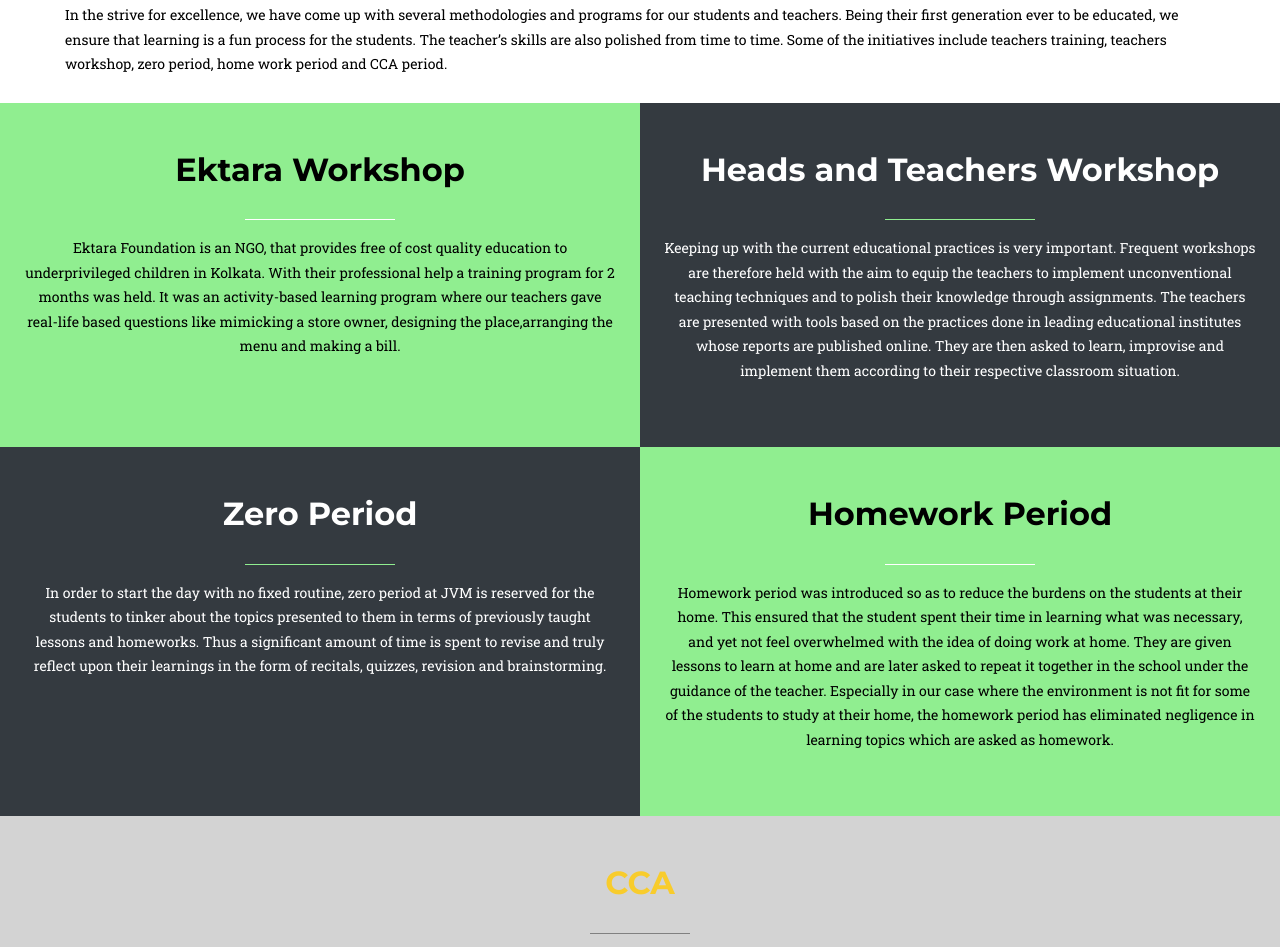
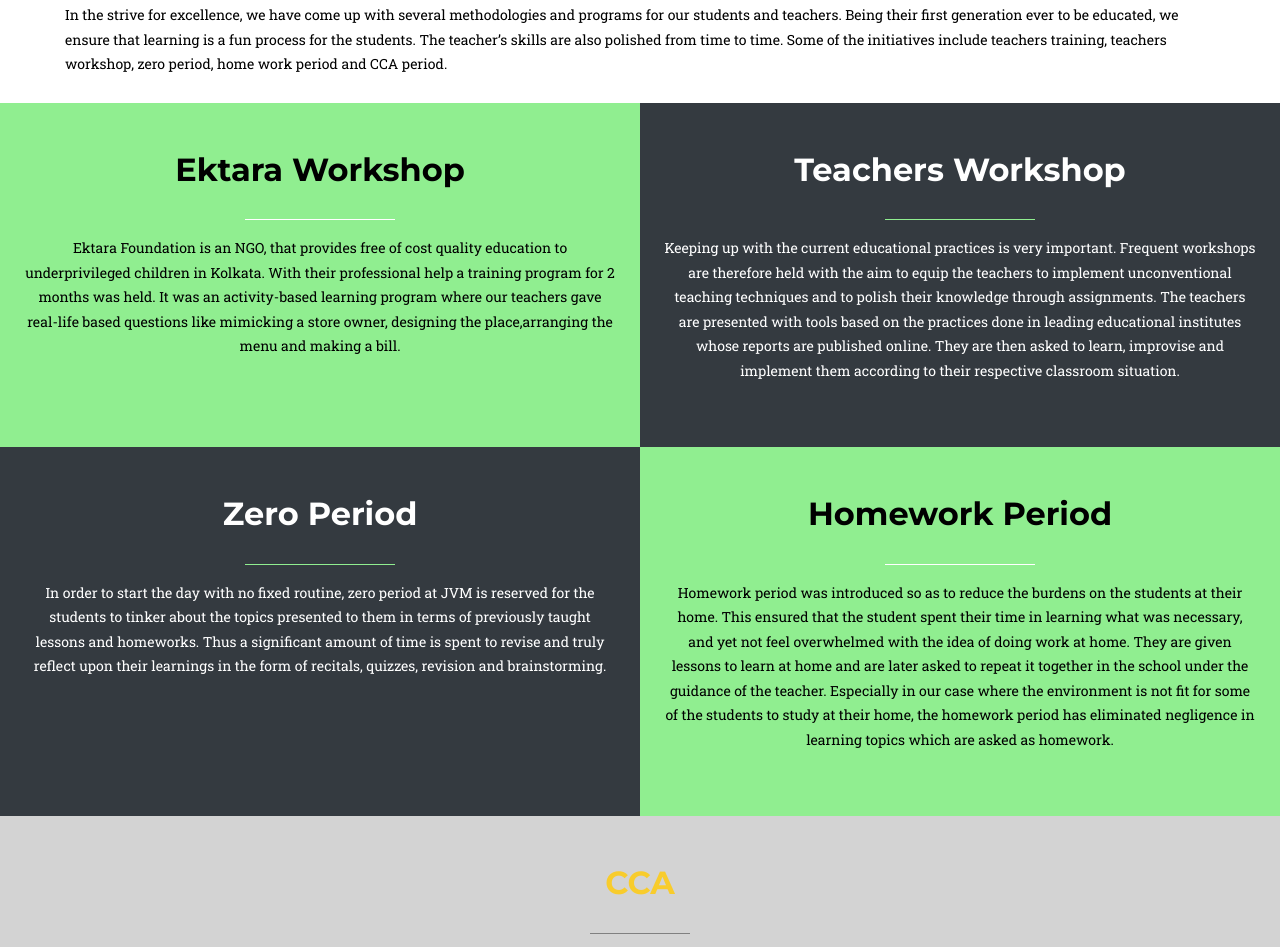
Before and after one commit to Raj-1703/gyws, a plain HTML site: page edu.html in a window 1280 px wide. Shown: the part 765-1712 px from the top of the page. Drawn offline with nearby package versions, Linux system fonts and the light colour scheme; a web font is replaced by a local one.

Commit message:
Update edu.html

```diff
--- a/edu.html
+++ b/edu.html
@@ -115,7 +115,7 @@ In the strive for excellence, we have come up with several methodologies and pro
 
         </div>
         <div class="col-sm-6 color_gray color_white py-5 px-4">
-          <h2 class="sub-section-head">Heads and Teachers Workshop</h2>
+          <h2 class="sub-section-head">Teachers Workshop</h2>
           <hr style="width:150px;border-color:#90ee90">
           <p>Keeping up with the current educational practices is very important. Frequent workshops are therefore held with the aim to equip the teachers to implement unconventional teaching techniques and to polish their knowledge through assignments. The teachers are presented with tools based on the practices done in leading educational institutes whose reports are published online. They are then asked to learn, improvise and implement them according to their respective classroom situation.
 </p>
```
